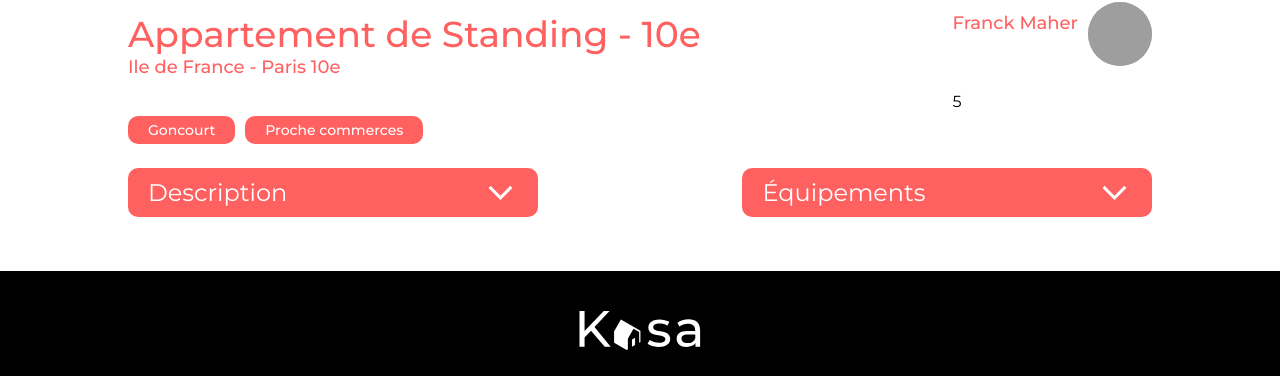
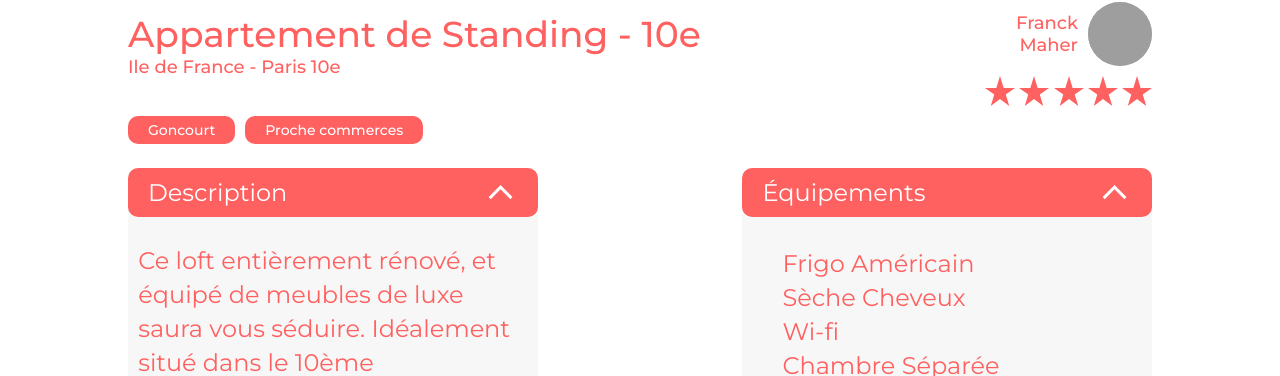
Before and after one commit to antirandominette/Kasa, a React (Create React App) app: page /logement/0979876d in a window 1280 px wide. Shown: the part 576-952 px from the top of the page. Built offline with nearby package versions, Linux system fonts and the light colour scheme; grey boxes are pictures that could not be loaded.

Commit message:
DONE : Fixed collapse display, Added support for rating stars, Fixed alignment for host.name. TODO : Carousel && mobile styling

```diff
--- a/src/components/Collapse/Collapse.css
+++ b/src/components/Collapse/Collapse.css
@@ -57,7 +57,7 @@
     border-radius : 5px;
 
     position: relative;
-    padding-top: 30px;
+    padding: 27px 0;
 }
 .collapseDescriptionContainer::before {
     content: "";
@@ -86,14 +86,14 @@
     z-index: -1;
 }
 
-.collapseDescription {
+.collapseDescription, .collapseEquipements {
     width: 95%;
 
     font-size: 24px;
     font-weight: 400;
     line-height: 34px;
     margin: 0;
-
+    list-style: none;
 }
 
 .collapseEquipementsContainer {
@@ -142,15 +142,3 @@
     box-shadow: 0 -25px 0 0 #f7f7f7;
     z-index: -1;
 }
-
-.collapseEquipements {
-    width: 95%;
-
-    font-size: 24px;
-    font-weight: 400;
-    line-height: 34px;
-
-    list-style: none;
-    margin: 0;
-    padding: 0;
-}
--- a/src/components/Collapse/Collapse.jsx
+++ b/src/components/Collapse/Collapse.jsx
@@ -1,20 +1,16 @@
 import { useState } from 'react';
 import './Collapse.css';
 
-function Collapse({ id, title, description, equipements, colOpen }) {
-    const [open, setOpen] = useState(false);
+function Collapse({ id, title, description, equipements, IsOpen }) {
+    const [open, setOpen] = useState(IsOpen);
 
     function handleClick() {
         setOpen(!open);
     }
 
-    function handleLoad() {
-        colOpen && setOpen(!open);
-    }
-
     return(
         <>
-            <div key={ id } onClick={ handleClick } className="collapseBody" onLoad={ handleLoad }>
+            <div key={ id } onClick={ handleClick } className="collapseBody" >
                 <h2 className='collapseTitle'>{ title }</h2>
                 <svg className={ open ? "collapseArrow open" : "collapseArrow" } width="25" height="15" viewBox="0 0 25 15" fill="none" xmlns="http://www.w3.org/2000/svg">
                     <path d="M2.6635 0.859489L0.530579 3.00462L12.4605 14.9233L24.3904 2.99257L22.2575 0.859489L12.4605 10.6572L2.6635 0.859489Z" fill="white"/>
--- a/src/pages/AboutUs/AboutUs.jsx
+++ b/src/pages/AboutUs/AboutUs.jsx
@@ -10,10 +10,10 @@ function AboutUs() {
         <div className="aboutUsContentContainer">
             <Header />
             <AboutUsBanner />
-            { dropDownContent.map((item, index) => {
+            { dropDownContent.map(item => {
                     return(
-                        <div key={ index } className='collapseContainer'>
-                            <Collapse newClassName="collapseContainer" key={ item.id } id={ item.id } title={ item.title } description={ item.description }  />
+                        <div key={ item.id } className='collapseContainer'>
+                            <Collapse newClassName="collapseContainer" key={ item.id } id={ item.id } title={ item.title } description={ item.description } IsOpen={ false }  />
                         </div>
                     );
             }) }
--- a/src/pages/FicheLogement/FicheLogement.css
+++ b/src/pages/FicheLogement/FicheLogement.css
@@ -67,6 +67,7 @@
     text-align: right;
 
     height: fit-content;
+    width: 93px;
 }
 .hostInfo img {
     width: 64px;
@@ -93,5 +94,15 @@
     align-items: flex-end;
 }
 .ficheLogementContainer .collapseDescriptionContainer, .ficheLogementContainer .collapseEquipementsContainer {
-    height: 250px;
+    height: fit-content;
+    padding-bottom: 27px;
 }
+
+.ratingStarsContainer {
+    display: flex;
+    align-items: center;
+    justify-content: space-between;
+    margin-bottom: 10px;
+
+    width: 100%;
+}
--- a/src/pages/FicheLogement/FicheLogement.jsx
+++ b/src/pages/FicheLogement/FicheLogement.jsx
@@ -8,16 +8,46 @@ import Footer from '../../components/Footer/Footer';
 import './FicheLogement.css';
 
 function FicheLogement() {
-
     const { id } = useParams();
     const urlId = id;
     const foundLogement = logements.find(logement => logement.id === urlId);
-
 
     if (!foundLogement) {
         return <Error404 />;
     }
     else {
+        function displayRatingStars(rating) {
+            const maxRate = 5;
+            const fullStars = rating;
+            const emptyStars = maxRate - fullStars;
+
+            const fullStarsArray = [];
+            const emptyStarsArray = [];
+
+            for (let i = 0; i < fullStars; i++) {
+                fullStarsArray.push(
+                    <svg key={ i } width="30" height="30" viewBox="0 0 30 30" fill="none" xmlns="http://www.w3.org/2000/svg">
+                        <path d="M18.645 12L15 0L11.355 12H0L9.27 18.615L5.745 30L15 22.965L24.27 30L20.745 18.615L30 12H18.645Z" fill="#FF6060"/>
+                    </svg>
+                );
+            }
+
+            for (let i = 0; i < emptyStars; i++) {
+                emptyStarsArray.push(
+                    <svg key={ i } width="30" height="30" viewBox="0 0 30 30" fill="none" xmlns="http://www.w3.org/2000/svg">
+                        <path d="M18.645 12L15 0L11.355 12H0L9.27 18.615L5.745 30L15 22.965L24.27 30L20.745 18.615L30 12H18.645Z" fill="#E3E3E3"/>
+                    </svg>
+                );
+            }
+
+            return (
+                <>
+                    { fullStarsArray }
+                    { emptyStarsArray }
+                </>
+            );
+        }
+
         return (
             <div className='ficheLogementContainer'>
                 <Header />
@@ -43,17 +73,18 @@ function FicheLogement() {
                                         <p>{ foundLogement.host.name  }</p>
                                         <img src={ foundLogement.host.picture } alt={ foundLogement.host.name } />
                                     </div>
-                                    <p>{ foundLogement.rating }</p>
-
+                                    <div className='ratingStarsContainer'>
+                                        { displayRatingStars(foundLogement.rating) }
+                                    </div>
                                 </div>
                             </div>
 
                             <div className='ficheLogementLowerContainer'>
                                 <div className='collapseContainer'>
-                                    <Collapse id={ foundLogement.id } title='Description' description={ foundLogement.description } colOpen={ true } />
+                                    <Collapse id={ foundLogement.id } title='Description' description={ foundLogement.description } IsOpen={ true } />
                                 </div>
                                 <div className='collapseContainer'>
-                                    <Collapse id={ foundLogement.id } title='Équipements' equipements={ foundLogement.equipments } colOpen={ true } />
+                                    <Collapse id={ foundLogement.id } title='Équipements' equipements={ foundLogement.equipments } IsOpen={ true } />
                                 </div>
                             </div>
                         </div>
```
